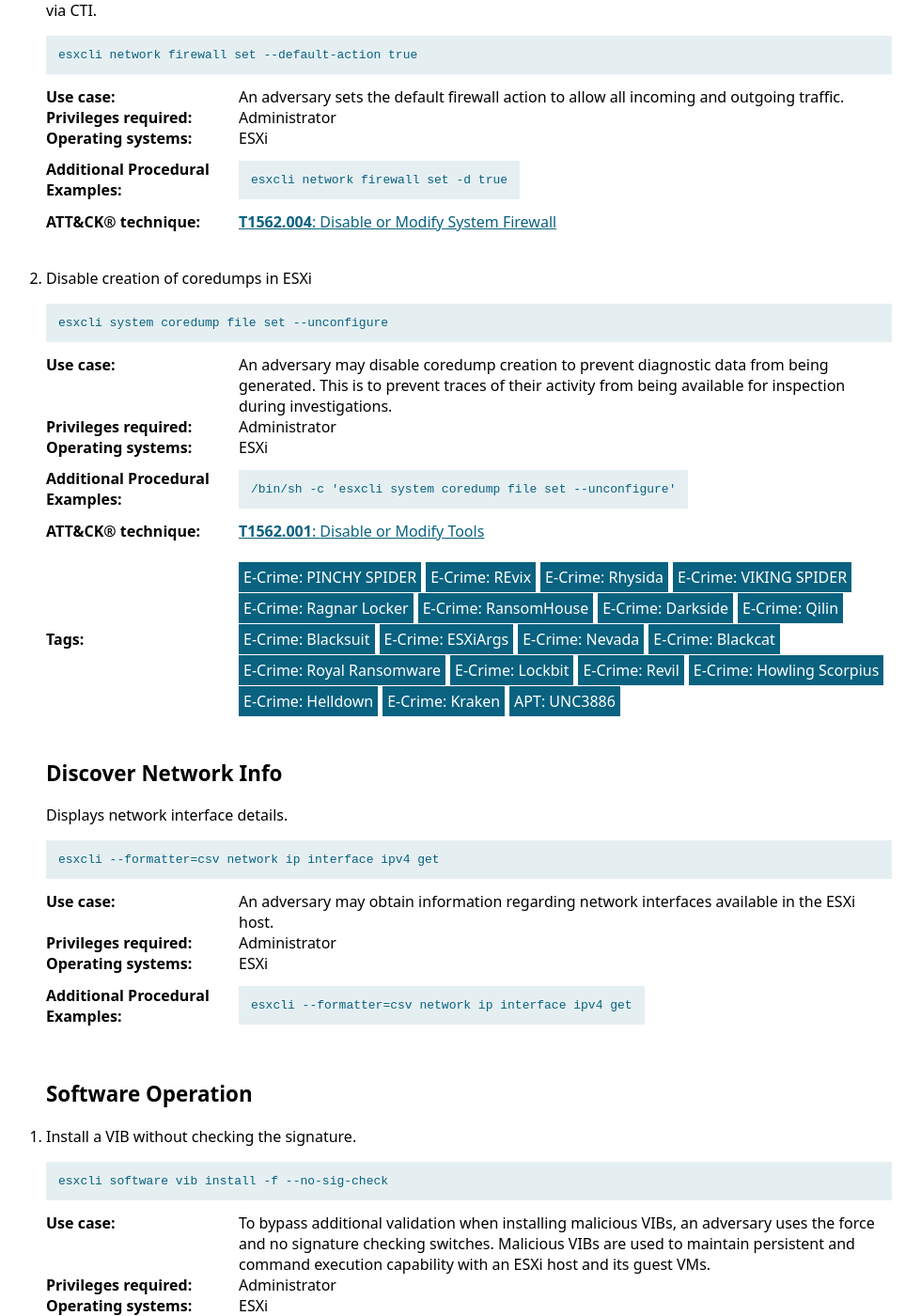
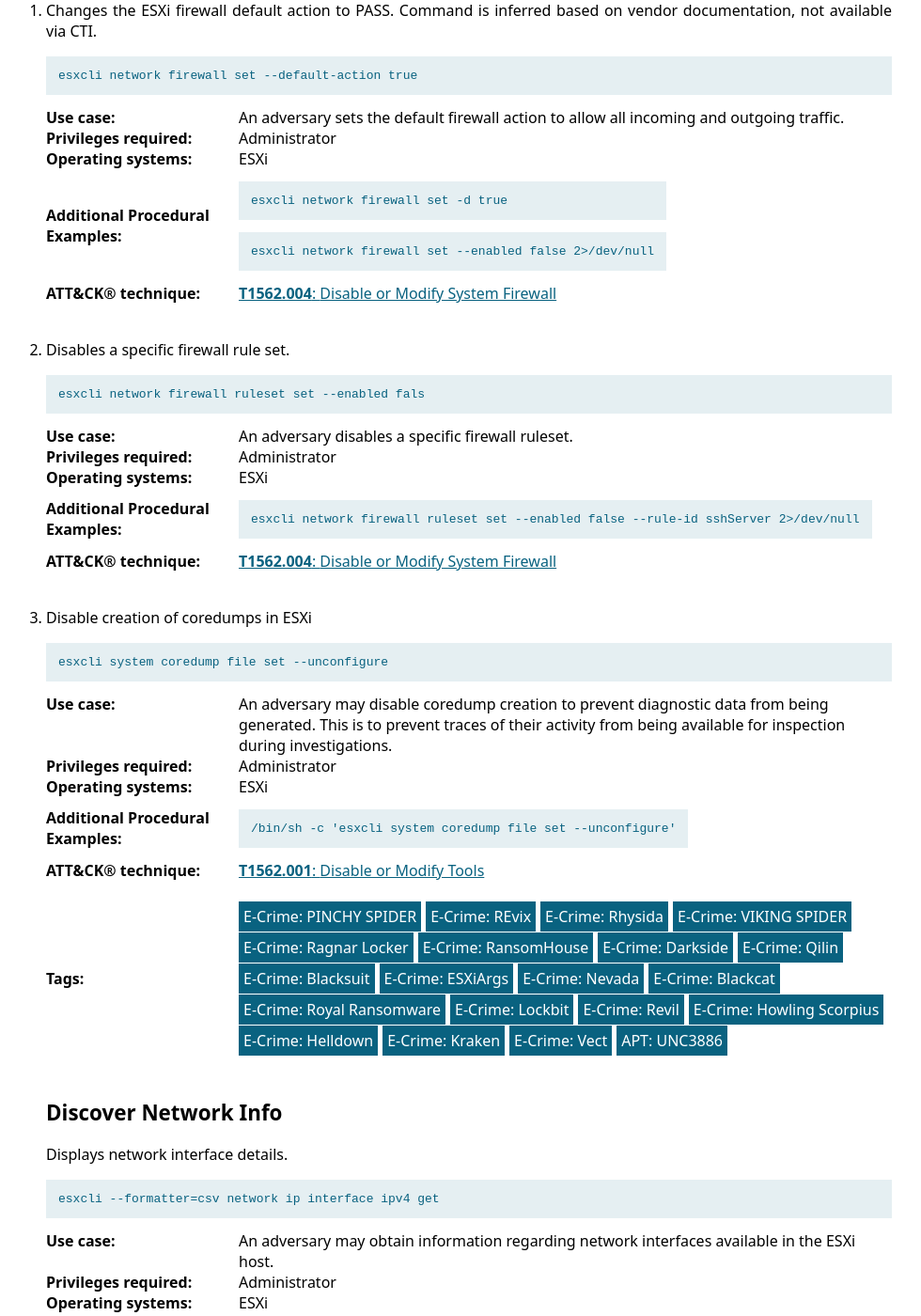
Before and after one commit to LOLESXi-Project/LOLESXi, a Jekyll site: the page built from _lolesxi/Binaries/esxcli.md, in a window 1280 px wide and 1400 px high, scrolled down 5455 px. Shown: the whole window at 94% size, without its empty margins (141-1121 px from the left). Built offline with Jekyll 4.4.1, drawn with Linux system fonts in a browser that asks for light colours; some of the changed text lies outside the part shown.

Commit message:
Update esxcli.md
Added Vect ransomware behaviour

```diff
--- a/_lolesxi/Binaries/esxcli.md
+++ b/_lolesxi/Binaries/esxcli.md
@@ -83,6 +83,16 @@
     OperatingSystem: ESXi
     ProceduralExamples:
       - esxcli network firewall set -d true
+      - esxcli network firewall set --enabled false 2>/dev/null
+  - Command: esxcli network firewall ruleset set --enabled fals
+    Description: Disables a specific firewall rule set.
+    Usecase: An adversary disables a specific firewall ruleset.
+    Category: modify service
+    Privileges: Administrator
+    MitreID: T1562.004
+    OperatingSystem: ESXi
+    ProceduralExamples:
+      - esxcli network firewall ruleset set --enabled false --rule-id sshServer 2>/dev/null
   - Command: esxcli vsan debug vmdk list
     Description: List the status of VMDKs in vSAN.
     Usecase: An adversary carries out enumeration of storage.
@@ -164,6 +174,7 @@
      - E-Crime: Howling Scorpius
      - E-Crime: Helldown
      - E-Crime: Kraken
+     - E-Crime: Vect
      - APT: UNC3886
 Full_Path:
   - Path: /bin/esxcli
@@ -208,6 +219,7 @@
   - Link: https://unit42.paloaltonetworks.com/threat-assessment-howling-scorpius-akira-ransomware/
   - Link: https://labs.yarix.com/2025/01/zyxel-vulnerability-exploited-by-helldown-ransomware-group/
   - Link: https://blog.talosintelligence.com/kraken-ransomware-group/
+  - Link: https://research.checkpoint.com/2026/vect-ransomware-by-design-wiper-by-accident/
 Acknowledgement:
   - Person: Michael Dawson
   - Person: Junestherry Dela Cruz
```
